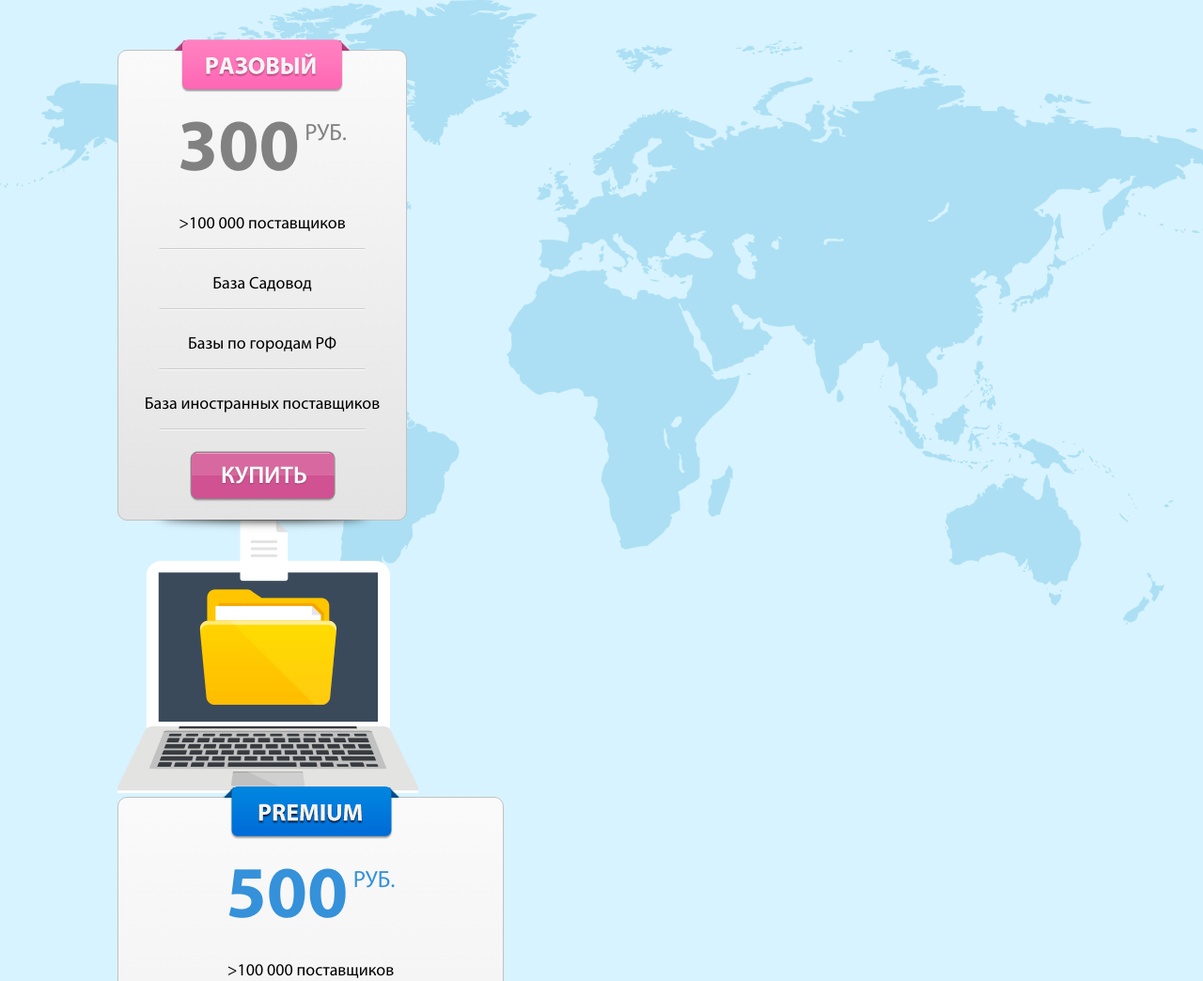
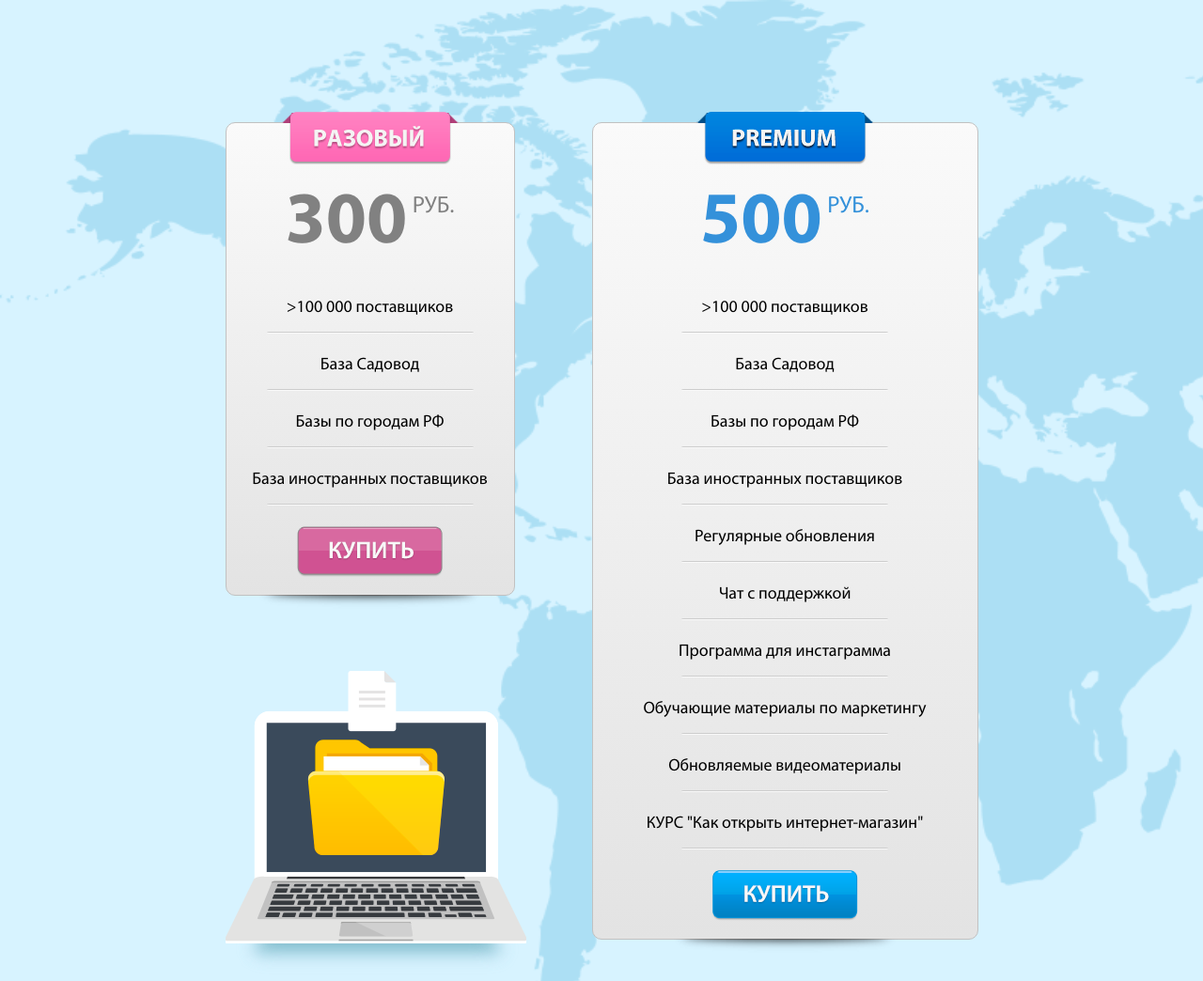
Before and after one commit to bxcar/bazapostavshikov.local, a plain HTML site: page index.html in a window 1280 px wide. Shown: the part 4181-5225 px from the top of the page at 94% size. Drawn offline with nearby package versions, Linux system fonts and the light colour scheme.

Commit message:
new block desktop version done

```diff
--- a/css/styles.css
+++ b/css/styles.css
@@ -1492,12 +1492,29 @@ b {
 }
 
 .section-7 {
-    background: url("../images/img-bb/map.png") #d7f3ff no-repeat
+    background: url("../images/img-bb/map.png") #d7f3ff no-repeat;
+    background-size: cover;
+    padding: 130px 0 90px
+}
+
+.section-7 .row {
+    display: flex;
+    justify-content: center;
 }
 
 .section-7 .left-block,
 .section-7 .right-block {
     position: relative;
+    display: inline-block;
+    vertical-align: top;
+}
+
+.section-7 .left-block {
+    margin-right: 35px;
+}
+
+.section-7 .right-block {
+    margin-left: 35px;
 }
 
 .section-7 .content {
@@ -1542,6 +1559,7 @@ b {
     position: relative;
     font-family: "MyriadProBold", sans-serif;
     font-size: 78px;
+    margin-bottom: 15px;
 }
 
 .section-7 .content .price sup {
@@ -1562,7 +1580,7 @@ b {
 
 .section-7 .content .content-row {
     display: inline-block;
-    padding-top: 18px;
+    padding-top: 15px;
     font-family: "MyriadProRegular", sans-serif;
     font-size: 18px;
 }
@@ -1581,3 +1599,7 @@ b {
 .section-7 .content .button:hover {
     cursor: pointer;
 }
+
+.section-7 .left-block .img {
+    margin-top: 80px;
+}
--- a/index.html
+++ b/index.html
@@ -251,10 +251,10 @@
                     <span class="content-row">База Садовод</span>
                     <span class="content-row">Базы по городам РФ</span>
                     <span class="content-row">База иностранных поставщиков</span>
-                    <span class="button"><img src="/images/img-bb/button-buy.png"></span>
+                    <span class="button"><a target="_blank" href="http://qwertypay.com/shop?prod=22749"><img src="/images/img-bb/button-buy.png"></a></span>
                 </div>
                 <div class="img">
-                    <img src="images/img-bb/laptop.png">
+                    <img src="images/img-bb/laptop-with-shadow.png">
                 </div>
             </div>
             <div class="right-block">
@@ -271,7 +271,7 @@
                     <span class="content-row">Обучающие материалы по маркетингу</span>
                     <span class="content-row">Обновляемые видеоматериалы</span>
                     <span class="content-row bold">КУРС "Как открыть интернет-магазин"</span>
-                    <span class="button"><img src="/images/img-bb/button-buy-blue.png"></span>
+                    <span class="button"><a target="_blank" href="http://qwertypay.com/shop?prod=22665"><img src="/images/img-bb/button-buy-blue.png"></a></span>
                 </div>
             </div>
         </div>
```
Also changed, not shown: images/img-bb/laptop-with-shadow.png (added).
